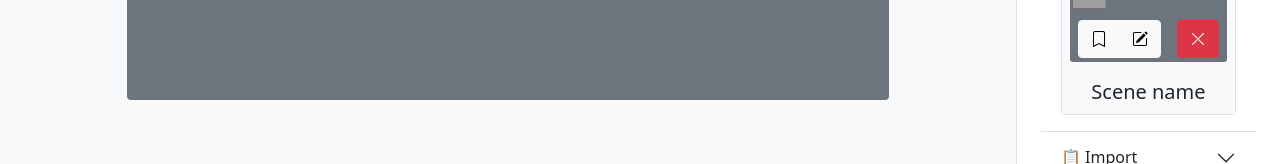
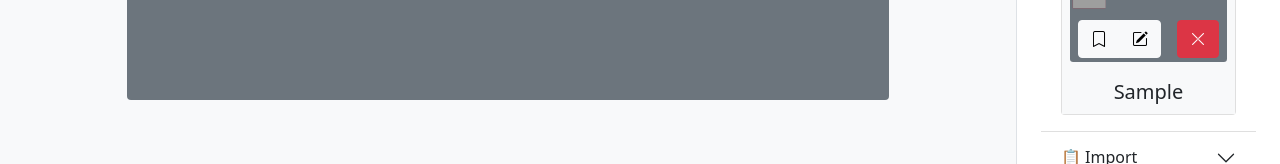
Before and after one commit to SveinungTorresdal/wigglefx, a Svelte app: page / in a window 1280 px wide. Both pictures are taken after typing "Sample" into the empty fields and a click on the button "Add". Shown: the part 546-710 px from the top of the page. Built offline with nearby package versions, Linux system fonts and the light colour scheme; grey boxes are pictures that could not be loaded.

Commit message:
Can now add scenes with names

```diff
--- a/src/components/scene/Scene.svelte
+++ b/src/components/scene/Scene.svelte
@@ -1,7 +1,13 @@
 <script lang="ts">
     import Canvas from "../canvas/Canvas.svelte";
+    import type SceneInterface from "../../interfaces/SceneInterface";
 
+    import effect from "../../store/effect.store";
+
+    export let scene: SceneInterface
     export let id: string = Math.random().toString(36).substring(7)
+
+    const deleteScene = () => $effect.scenes = $effect.scenes.filter(obj => obj.name !== scene.name)
 </script>
 
 <li class="list-group-item p-0">
@@ -20,12 +26,12 @@
                     <i class="bi bi-pencil-square"></i>
                 </button>
             </div>
-            <button class="btn btn-danger m-2">
+            <button class="btn btn-danger m-2" on:click={deleteScene}>
                 <i class="bi bi-x-lg"></i>
             </button>
         </nav>
     </Canvas>
     <h5 class="px-4 py-0 m-0 bg-light">
-        <input type="text" readonly class="form-control-plaintext text-center" id="{id}-name" placeholder="Scene name" value="Scene name">
+        <input type="text" readonly class="form-control-plaintext text-center" id="{id}-name" placeholder="Scene name" value={scene?.name || 'Missing name'}>
     </h5>
 </li>
--- a/src/components/scene/SceneConfig.svelte
+++ b/src/components/scene/SceneConfig.svelte
@@ -8,6 +8,7 @@
         const { sceneName } = Object.fromEntries(formData.entries())
 
         const scene: SceneInterface = {
+            name: sceneName.toString(),
             current: undefined,
             sceneitems: []
         }
@@ -26,7 +27,7 @@
 {#each $effect.scenes as scene}
 <div class="card mt-3">
     <ul class="list-group list-group-flush">
-        <Scene />
+        <Scene {scene} />
     </ul>
 </div>
 {/each}
--- a/src/interfaces/SceneInterface.ts
+++ b/src/interfaces/SceneInterface.ts
@@ -1,7 +1,7 @@
 import type SceneItemInterface from './SceneItemInterface'
 
 export interface SceneInterface {
-    name?: string
+    name: string
     current?: SceneItemInterface
     sceneitems?: Array<SceneItemInterface>
 }
```
